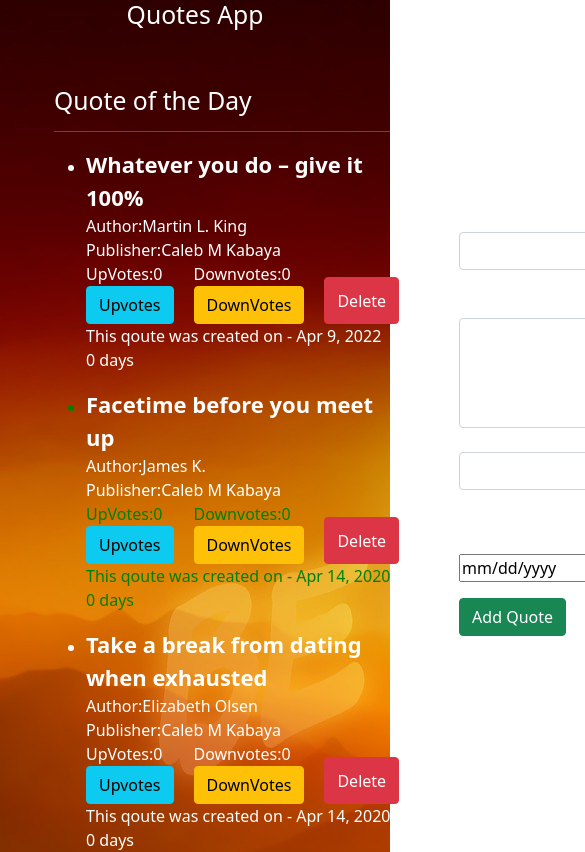
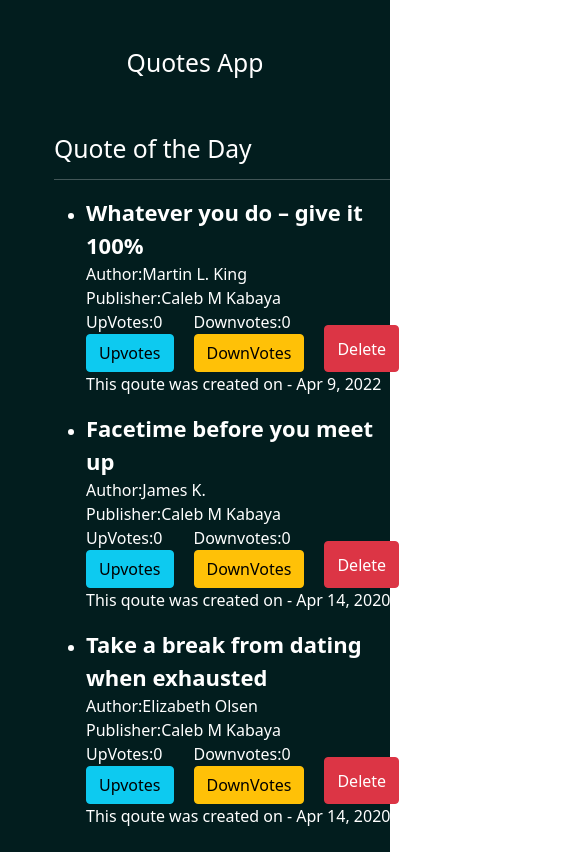
Before and after one commit to CalebKabaya/Qoutes-App, an Angular app: page / in a window 390 px wide. Shown: the top 852 px of the page, 585 px wide, since content can reach past the window. Built offline with nearby package versions, Linux system fonts and the light colour scheme.

Commit message:
bug: on highlight directive

```diff
--- a/src/app/app.component.css
+++ b/src/app/app.component.css
@@ -1,8 +1,16 @@
 .container-fluid{
-    background-color:#ccd7e1;
-    /* height: 100vh; */
-    background-image: url(../assets/quote-6587909_1920.jpg);
+    background-color:#021d1e;
+    /* background-image: url(../assets/quote-6587909_1920.jpg); */
     background-repeat:repeat;
-
+    height: 150vh;
 
 }
+@media only screen and (max-width: 765px) {
+    .container-fluid{
+        background-color:#021d1e;
+        /* background-image: url(../assets/quote-6587909_1920.jpg); */
+        background-repeat:repeat;
+        height: 300vh;
+
+    }
+  }
--- a/src/app/app.component.html
+++ b/src/app/app.component.html
@@ -1,5 +1,6 @@
+
 <div class="container-fluid">
-  <h2 class="text-center text-white">Quotes App</h2>
+  <h2 class="text-center text-white pt-5">Quotes App</h2>
   <app-quotes></app-quotes>
 
   <!-- <div class="row mt-md-5 pt-5">
--- a/src/app/highlight.directive.ts
+++ b/src/app/highlight.directive.ts
@@ -4,8 +4,7 @@ import { Directive, ElementRef } from '@angular/core';
   selector: '[appHighlight]'
 })
 export class HighlightDirective {
-
-  constructor(private elem:ElementRef) {
+  constructor(elem:ElementRef) {
     elem.nativeElement.style.color ='green'
    }
 
--- a/src/app/likebuttons/likebuttons.component.css
+++ b/src/app/likebuttons/likebuttons.component.css
@@ -1,3 +1,4 @@
+
 .main-row{
     display: flex;
     justify-content: space-around;
@@ -7,3 +8,6 @@
     margin: 0 20px;
 
 }
+@media only screen and (max-width: 765px){
+
+}
--- a/src/app/quote.ts
+++ b/src/app/quote.ts
@@ -5,6 +5,7 @@ export class Quote {
     author:string;
     numberOfUpvotes:number;
     numberOfDownvotes:number;
+
 
     // upvotes:number;
     // downvotes:number;
@@ -14,8 +15,10 @@ export class Quote {
         this.name=name;
         this.quote=quote;
         this.author=author;
-        this.numberOfUpvotes=numberOfUpvotes;
-        this.numberOfDownvotes=numberOfDownvotes;
+        this.numberOfUpvotes=0;
+        this.numberOfDownvotes=0;
+        // this.completeDate=new Date;
+
 
     }
 }
--- a/src/app/quotes/quotes.component.css
+++ b/src/app/quotes/quotes.component.css
@@ -26,3 +26,18 @@
     display: flex;
     justify-content: space-between;
 }
+@media only screen and (max-width: 765px) {
+    #main{
+        display: flex;
+        flex-direction: column;
+
+    }
+  }
+  @media only screen and (max-width: 418px) {
+    #cols{
+        width: 100%;
+    }
+    #main{
+        width: 100%;
+    }
+  }
--- a/src/app/quotes/quotes.component.html
+++ b/src/app/quotes/quotes.component.html
@@ -2,14 +2,14 @@
     <div class="col-md-6 mt-5 text-white" id="cols">
         <h2>Quote of the Day</h2>
         <hr>
-        <ul *ngFor='let quote of quotes'>
-            <div *ngIf="quote.numberOfUpvotes === highest && quote.numberOfUpvotes > 0;then highlighted else nothighlighted">here is ignored</div>
-            <ng-template #highlighted>
-                <li appHighlight ><span class="qoutee text-white">{{quote.quote}}</span><br>
-                    <span class="item text-white">Author:{{quote.author}}</span><br>
-                    <span class="item text-white">Publisher:{{quote.name}}</span><br>
-                    <!-- <span class="item">UpVotes:{{numberOfUpvotes}}</span><br> -->
-                    <!-- <span class="item">DownVotes:{{quote.downvotes}}</span><br> -->
+        <ul *ngFor='let quote of quotes let i=index'>
+
+            <!-- *ngIf="quote.numberOfUpvotes === highestUpvote() && quote.numberOfUpvotes > 0 -->
+            <div appHighlight *ngIf="highestUpvote() ===quote.numberOfUpvotes && quote.numberOfUpvotes>0;">
+            <!-- <ng-template #highlighted> -->
+                <li ><span class="qoutee">{{quote.quote}}</span><br>
+                    <span class="item">Author:{{quote.author}}</span><br>
+                    <span class="item">Publisher:{{quote.name}}</span><br>
                     <div class="arrange-btn">
                         <app-likebuttons></app-likebuttons>
                         <button type="button" class="btn btn-danger" (click)=' deleteQuote(1)'>Delete</button>
@@ -17,11 +17,13 @@
 
                     </div>
 
-                    <p>This qoute was created on - {{quote.completeDate|date}} <br> {{quote.completeDate|dateCount}} days</p>
+                    <p>This qoute was created on - {{quote.completeDate|date}}</p>
 
                 </li>
-            </ng-template>
-            <ng-template #nothighlighted>
+            </div>
+            <!-- </ng-template> -->
+            <!-- <ng-template #nothighlighted> -->
+                <div *ngIf="highestUpvote() !==quote.numberOfUpvotes || quote.numberOfUpvotes===0">
                     <li><span class="qoutee text-white">{{quote.quote}}</span><br>
                         <span class="item text-white">Author:{{quote.author}}</span><br>
                         <span class="item text-white">Publisher:{{quote.name}}</span><br>
@@ -30,13 +32,34 @@
                             <button type="button" class="btn btn-danger text-white" (click)=' deleteQuote(1)'>Delete</button>
 
                         </div>
-                    <p>This qoute was created on - {{quote.completeDate|date}}<br>{{quote.completeDate|dateCount}} days</p>
+                        <p>This qoute was created on - {{quote.completeDate|date}}</p>
 
                     </li>
-            </ng-template>
+                </div>
+
+            <!-- </ng-template> -->
 
 
         </ul>
+        <!-- <div class="myQuote " *ngFor="let quote of quotes; let i=index">
+            <p class="h3"appHighlight *ngIf="highestUpvote()===quote.numberOfUpvotes && quote.numberOfUpvotes>0">
+              {{quote.quote}}
+
+            </p>
+             <p class="h3" *ngIf="highestUpvote()!==quote.numberOfUpvotes || quote.numberOfUpvotes===0">
+                 {{quote.quote}}
+
+             </p>
+             <span class="item text-white">Author:{{quote.author}}</span><br>
+             <span class="item text-white">Publisher:{{quote.name}}</span><br>
+             <div class="arrange-btn">
+                 <app-likebuttons></app-likebuttons>
+                 <button type="button" class="btn btn-danger text-white" (click)=' deleteQuote(1)'>Delete</button>
+
+             </div>
+             <p>This qoute was created on - {{quote.completeDate|date}}</p> -->
+
+            <!-- <app-details [quote]="quote"></app-details> -->
     </div>
 
     <div class="col-md-6 mt-5 pl-3 text-white" id="cols">
--- a/src/app/quotes/quotes.component.ts
+++ b/src/app/quotes/quotes.component.ts
@@ -1,4 +1,4 @@
-import { Component, EventEmitter, OnInit, Output,Directive,Pipe } from '@angular/core';
+import { Component, EventEmitter, OnInit, Output,Pipe } from '@angular/core';
 import { Quote } from '../quote';
 import { LikebuttonsComponent } from '../likebuttons/likebuttons.component';
 @Component({
@@ -11,13 +11,13 @@ export class QuotesComponent implements OnInit {
 
   quotes:Quote[]=[
     new Quote(1,'Caleb M Kabaya','Whatever you do – give it 100%','Martin L. King',0,0,new Date()),
-    new Quote(2,'Caleb M Kabaya','Facetime before you meet up','James K.',6,0,new Date(2020,3,14)),
-    new Quote(3,'Caleb M Kabaya','Take a break from dating when exhausted','Elizabeth Olsen',0,0,new Date(2020,3,14))
+    new Quote(2,'Caleb M Kabaya','Facetime before you meet up','James K.',0,0,new Date(2020,3,14)),
+    new Quote(3,'Caleb M Kabaya','Take a break from dating when exhausted','Elizabeth Olsen',9,0,new Date(2020,3,14))
   ]
   addNewQuote(quotes:any){
     let quoteLength = this.quotes.length;
     quotes.id = quoteLength+1;
-    // goal.completeDate = new Date(goal.completeDate)
+    // quotes.completeDate = new Date(quotes.completeDate)
     this.quotes.push(quotes)
 
   }
@@ -26,9 +26,26 @@ export class QuotesComponent implements OnInit {
     this.quotes.splice(i, 1)
   }
 
+  preNum:number=0
+  lastNum:number=0
+  counter:number=0
 
-  arr: number[]=this.quotes.map(quote=>quote.numberOfUpvotes)
-  highest=Math.max(...this.arr)
+
+    highestUpvote(){
+      this.preNum = 0;
+      this.lastNum = 0;
+
+      for(this.counter=0 ; this.counter < this.quotes.length; this.counter++) {
+        this.lastNum = this.quotes[this.counter].numberOfUpvotes;
+        if(this.lastNum > this.preNum){this.preNum = this.lastNum}
+      }
+      return  this.preNum
+    }
+
+
+
+  // arr: number[]=this.quotes.map(quote=>quote.numberOfUpvotes)
+  // highestUpvote=Math.max(...this.arr)
   constructor() { }
 
   ngOnInit(): void {
```
Lines whose indentation alone changed are shown as unchanged.
